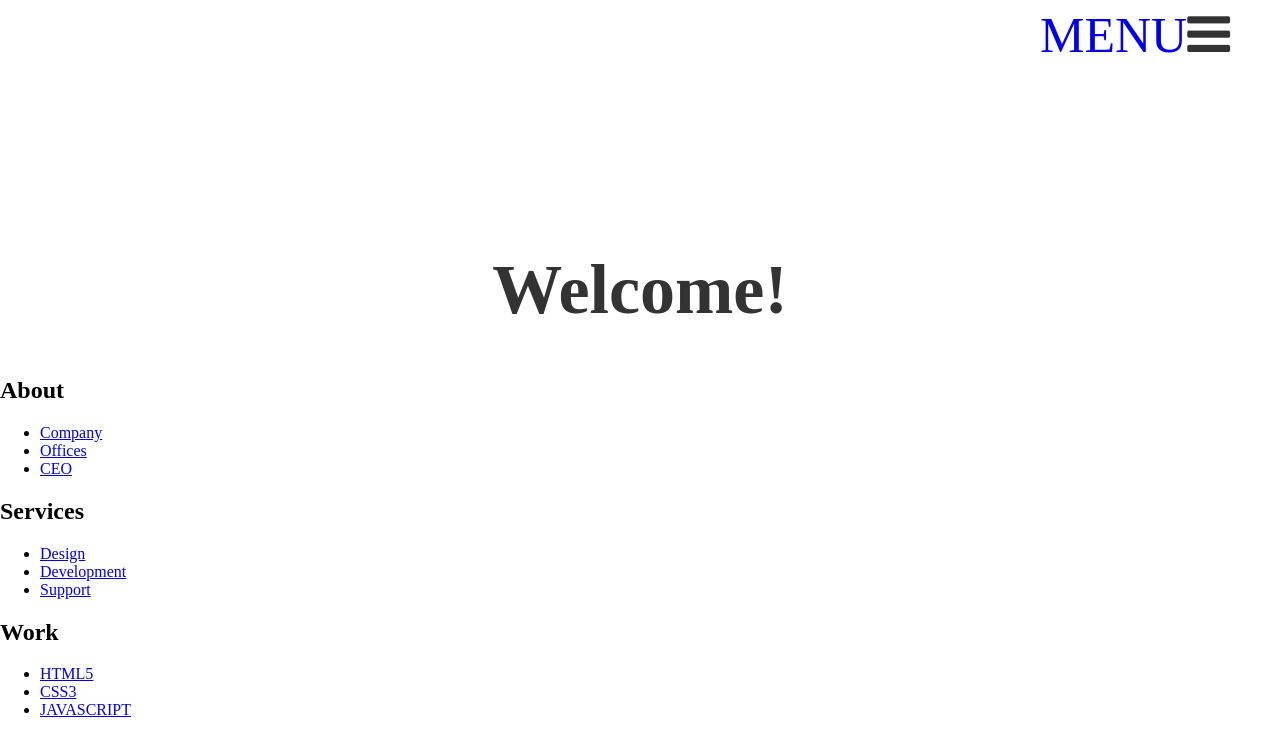
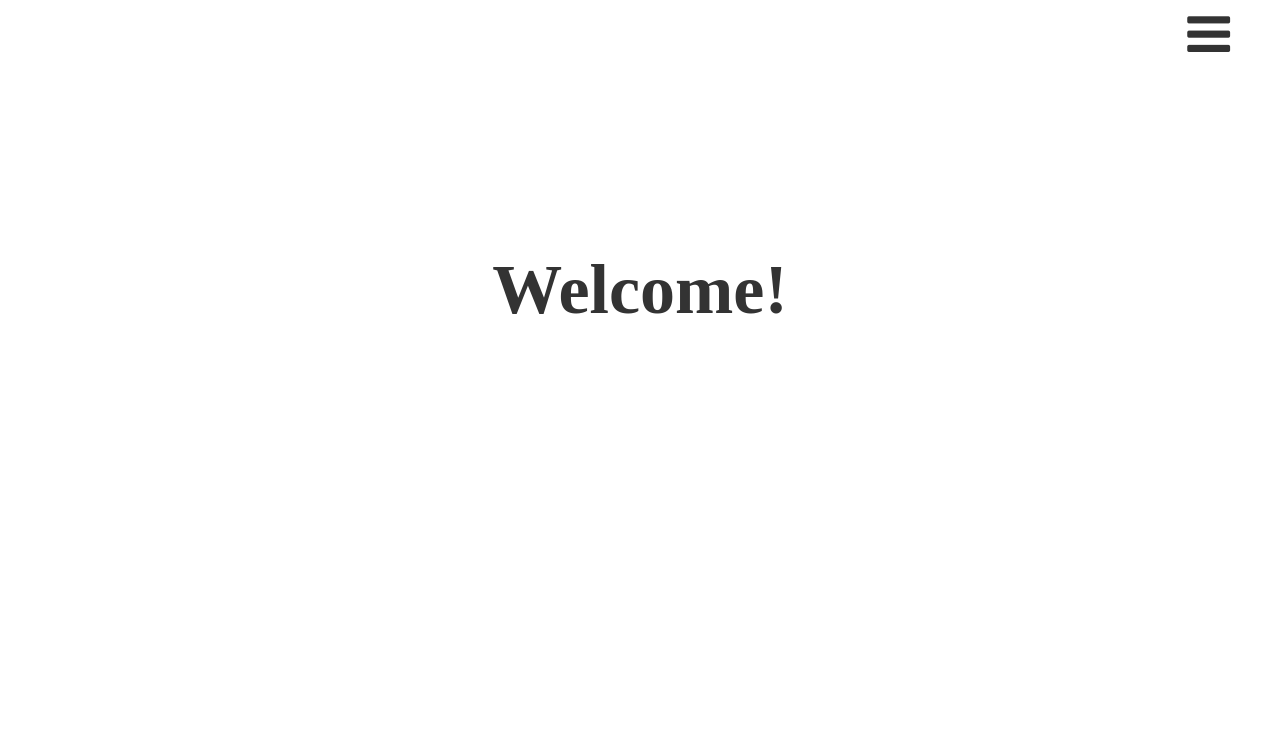
Before and after one commit to Drumzminister/Code-Learnings, a PHP site: page /OverlayMenu/overlay.html in a window 1280 px wide. Shown: the top 756 px of the page. Run offline with PHP 8.4, Linux system fonts and the light colour scheme.

Commit message:
css finished

```diff
--- a/OverlayMenu/css/overlay.css
+++ b/OverlayMenu/css/overlay.css
@@ -31,3 +31,57 @@ h1{
 .btn-open:hover::after{
     color: #1c9769;
 }
+.btn-close::after{
+    font-family: "FontAwesome";
+    content: "\f00d";
+    color: #333;
+    transition: .2s color;
+    -o-transition: .2s color;
+    -moz-transition: .2s color;
+    -webkit-transition: .2s color;
+}
+.btn-close:hover::after{
+    color: #1c9769;
+}
+.overlay{
+    position: fixed;
+    top: 0;
+    width: 100%;
+    height: 100%;
+    background: #f2d50a;
+    opacity: 0;
+}
+.nav-container{
+    text-align: center;
+    width: 90%;
+    margin: 0 auto;
+}
+.nav-col{
+    padding: 200px 0px;
+    width: 24%;
+    display: inline-block
+}
+.nav-col h2{
+    font-size: 50px;
+    color: #333;
+}
+.nav-col ul{
+    padding: 0;
+    list-style: none;
+}
+
+.nav-col ul li a{
+    color: #f0f0f0;
+    font-size: 18px;
+    display: block;
+    padding: 8px 0;
+    text-decoration: none;
+    transition: .2s color;
+    -o-transition: .2s color;
+    -moz-transition: .2s color;
+    -webkit-transition: .2s color;
+}
+.nav-col ul li a:hover{
+    color: #1c9769;
+
+}
--- a/OverlayMenu/overlay.html
+++ b/OverlayMenu/overlay.html
@@ -15,7 +15,7 @@
     <!-- Menu Buttons -->
     <div class="button">
 
-        <a href="#" id="btn-menu" class="btn-open">MENU</a>
+        <a href="#" id="btn-menu" class="btn-open"></a>
 
     </div>
 
```
